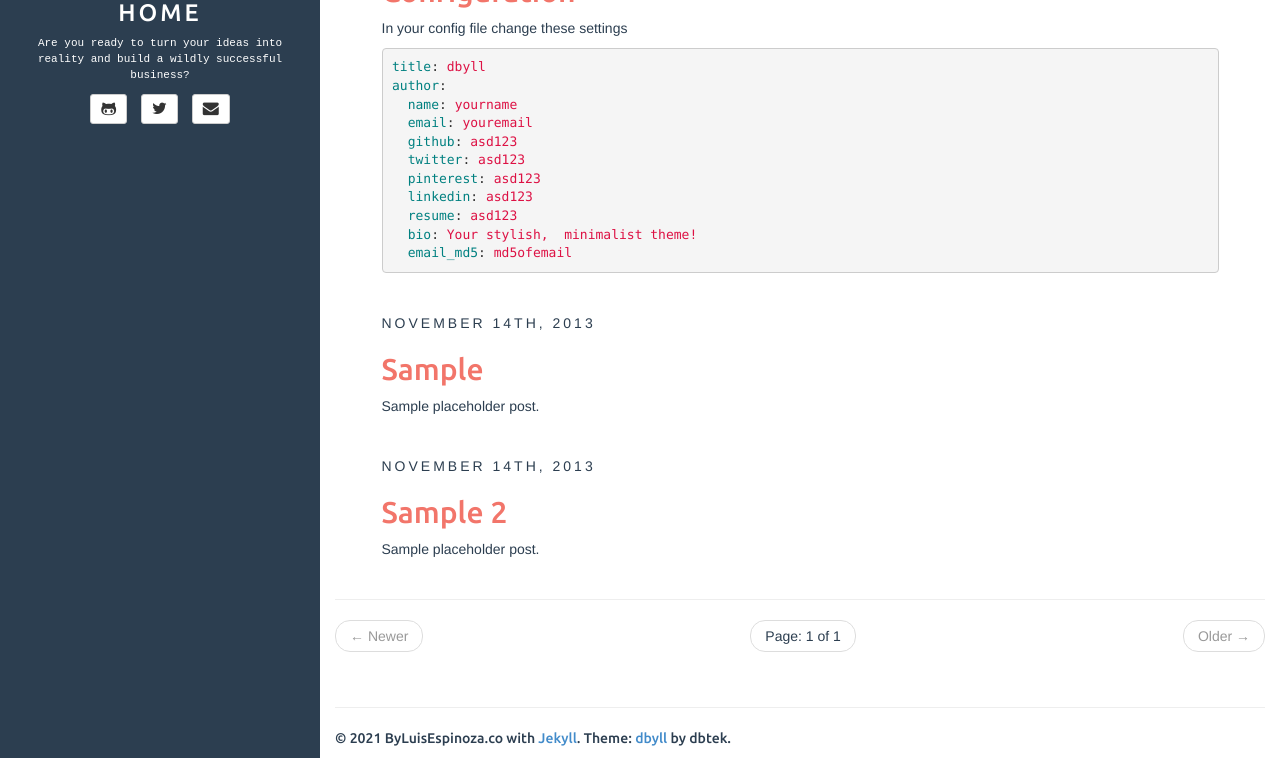
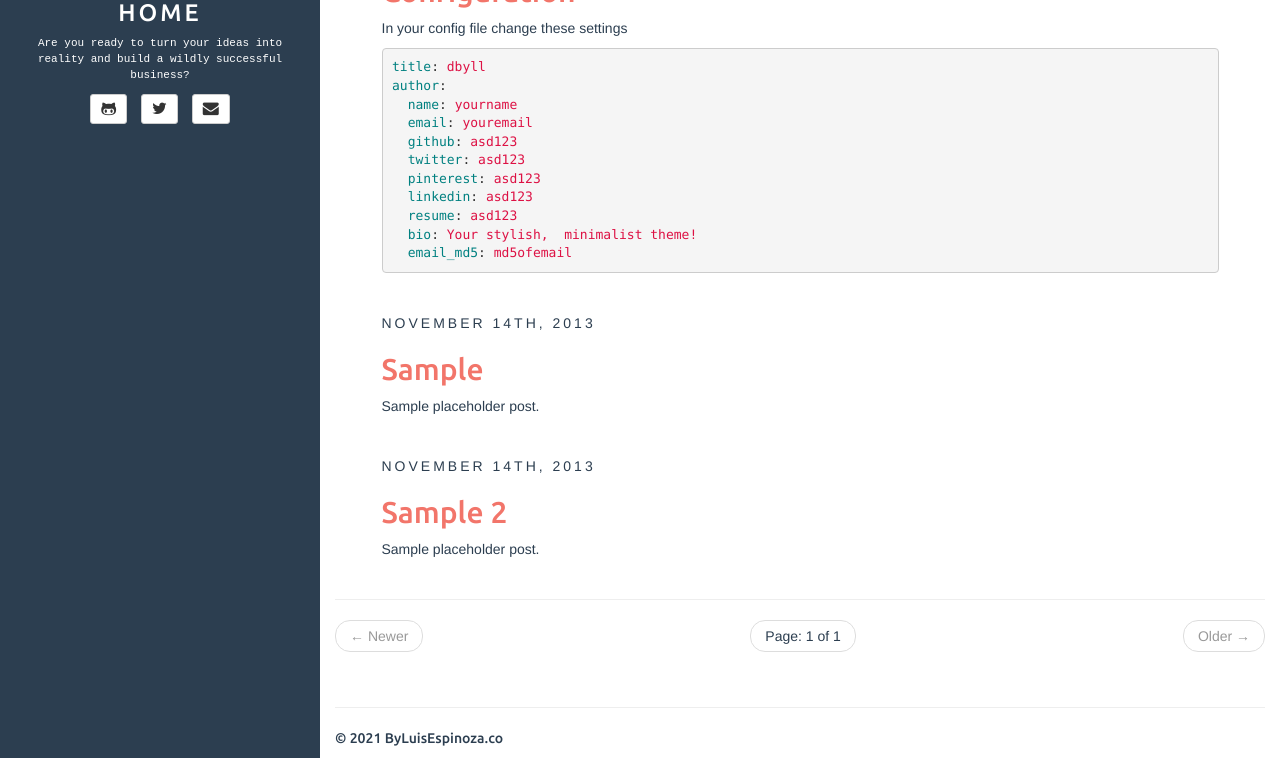
Before and after one commit to alvaloper/documents, a Jekyll site: the page built from index.html, in a window 1280 px wide and 1206 px high. Shown: the part 448-1206 px from the top of the window. Built offline with Jekyll 4.4.1, drawn with Linux system fonts in a browser that asks for light colours; the list of posts is cut into pages by our own code.

Commit message:
Updating

```diff
--- a/_includes/default.html
+++ b/_includes/default.html
@@ -98,7 +98,7 @@
 		<footer>
 			<hr/>
 			<p>
-				&copy; {{ site.time | date: '%Y' }} {{ site.author.name }} with <a href="http://jekyllrb.com/">Jekyll</a>. Theme: <a href="https://github.com/dbtek/dbyll">dbyll</a> by dbtek.
+				&copy; {{ site.time | date: '%Y' }} {{ site.author.name }}
 			</p>
 		</footer>
 	</div>
```
